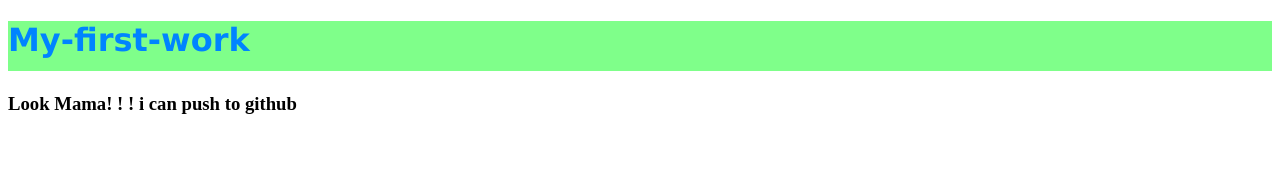
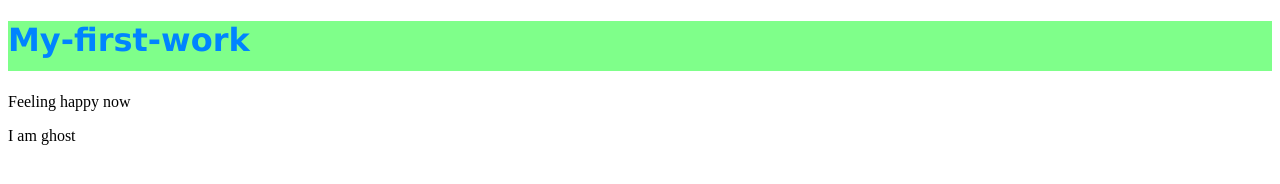
Before and after one commit to Atique-khan/my-first-work, a plain HTML site: page index.html in a window 1280 px wide. Drawn offline with Linux system fonts and the light colour scheme.

Commit message:
ghost added

```diff
--- a/index.html
+++ b/index.html
@@ -16,6 +16,7 @@
 </head>
 <body>
     <h1>My-first-work</h1>
-    <h3>Look Mama! ! ! i can push to github</h3>
+    <p> Feeling happy now </p>
+    <p>I am ghost</p>
 </body>
 </html>
```
